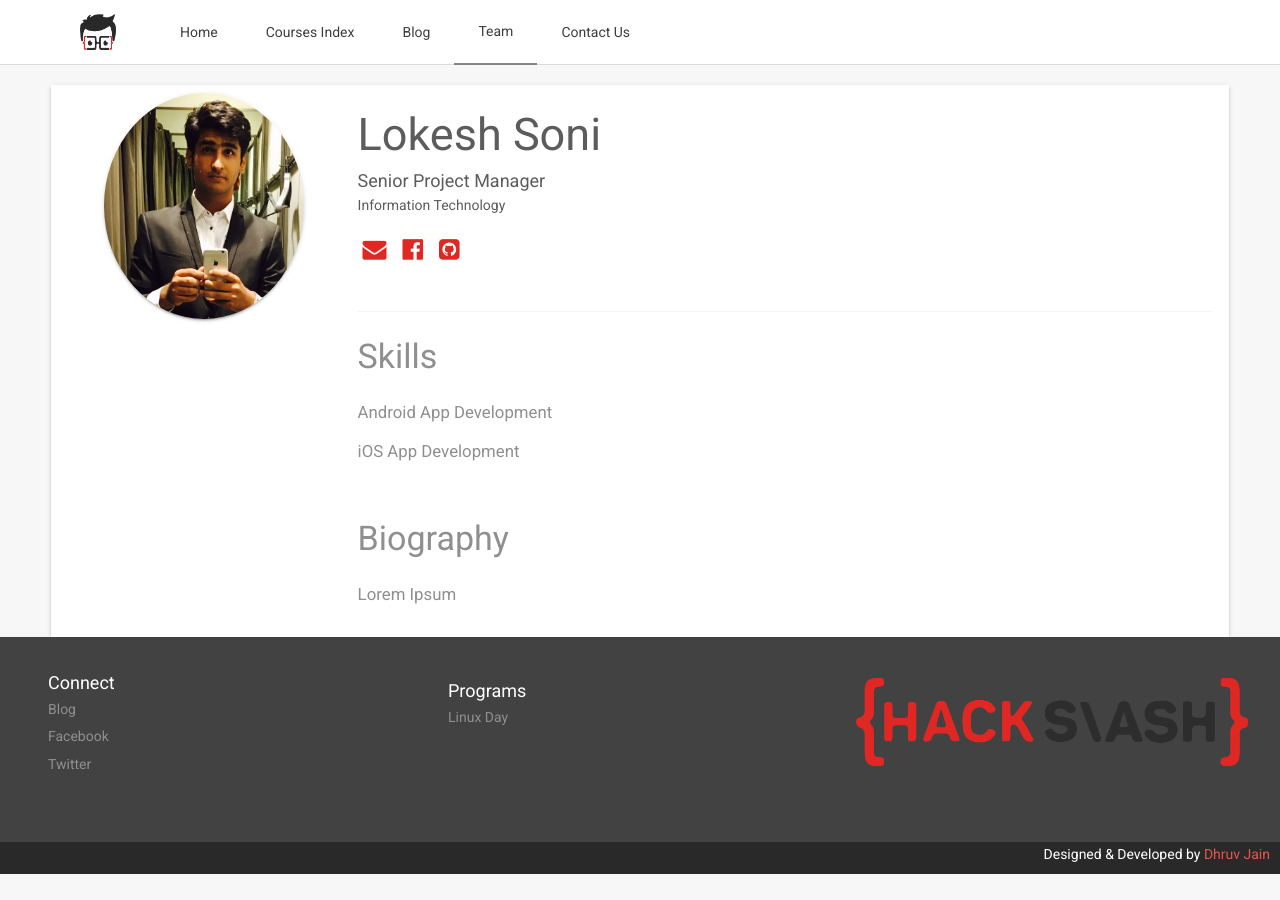
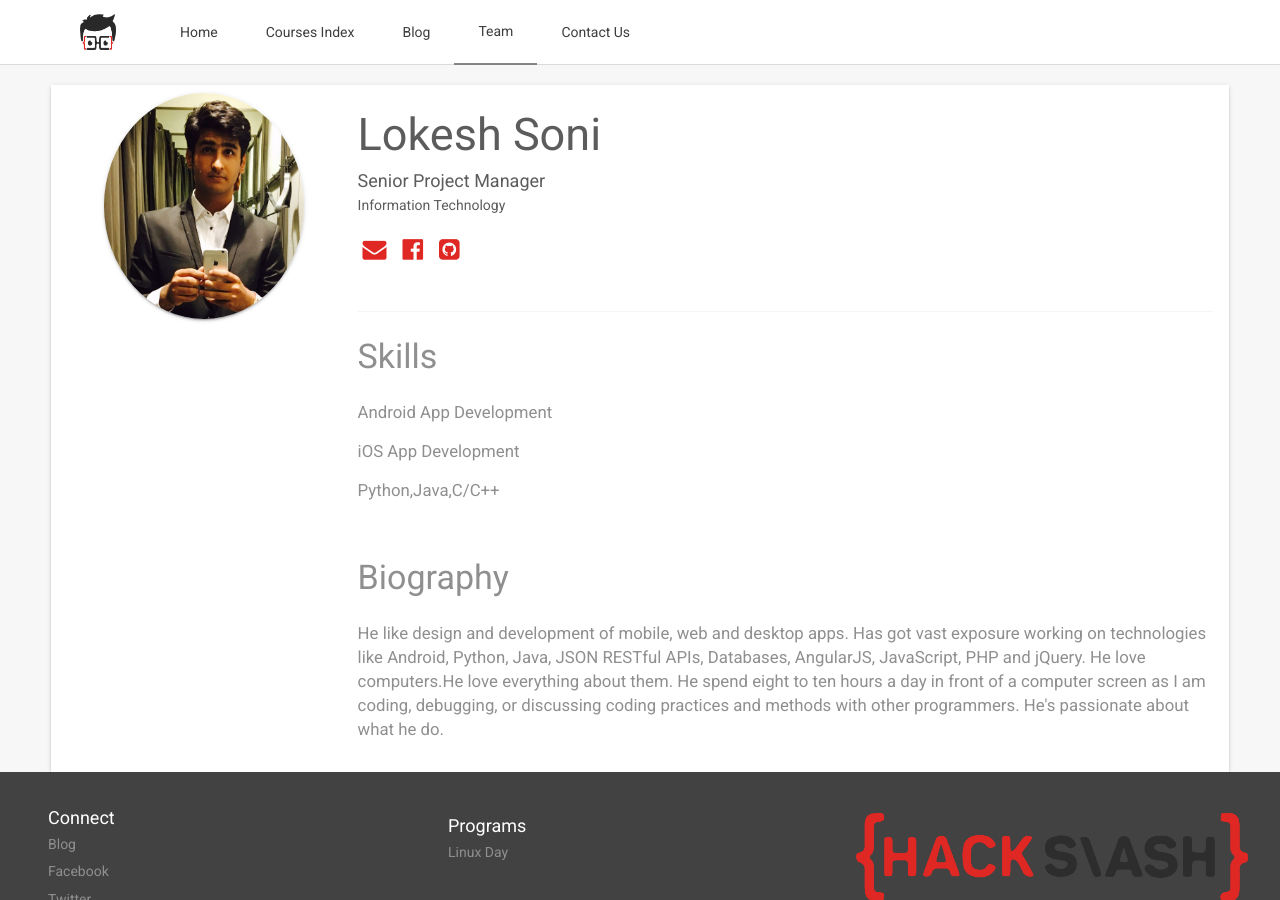
Before and after one commit to soumilk/hackslashjecrc.github.io, a Jekyll site: the page built from people/lukiee.html, in a window 1280 px wide. Built offline with Jekyll 4.4.1, drawn with Linux system fonts in a browser that asks for light colours; nearby versions of some CDN libraries.

Commit message:
Update lukiee.html

```diff
--- a/people/lukiee.html
+++ b/people/lukiee.html
@@ -13,6 +13,11 @@ github: Lukiee555
 skills:
   - skill: Android App Development
   - skill: iOS App Development
-
-bio: Lorem Ipsum
+  - skill: Python,Java,C/C++
+bio: He like design and development of mobile, web and desktop apps.
+     Has got vast exposure working on technologies like Android, Python,
+     Java, JSON RESTful APIs, Databases, AngularJS, JavaScript, PHP and jQuery.
+     He love computers.He love everything about them. He spend eight to ten hours a day in front of
+     a computer screen as I am coding, debugging, or discussing coding practices and methods with other
+      programmers. He's passionate about what he do.
 ---
```
